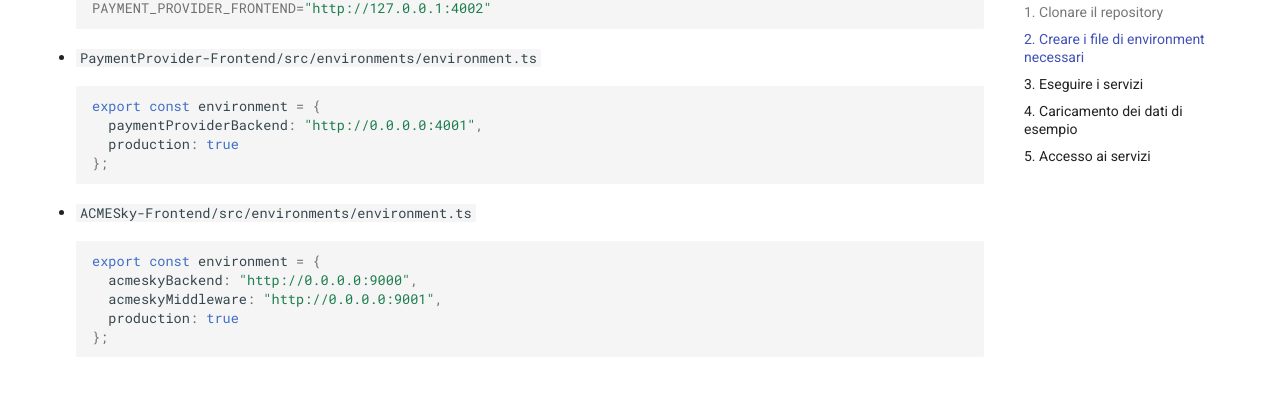
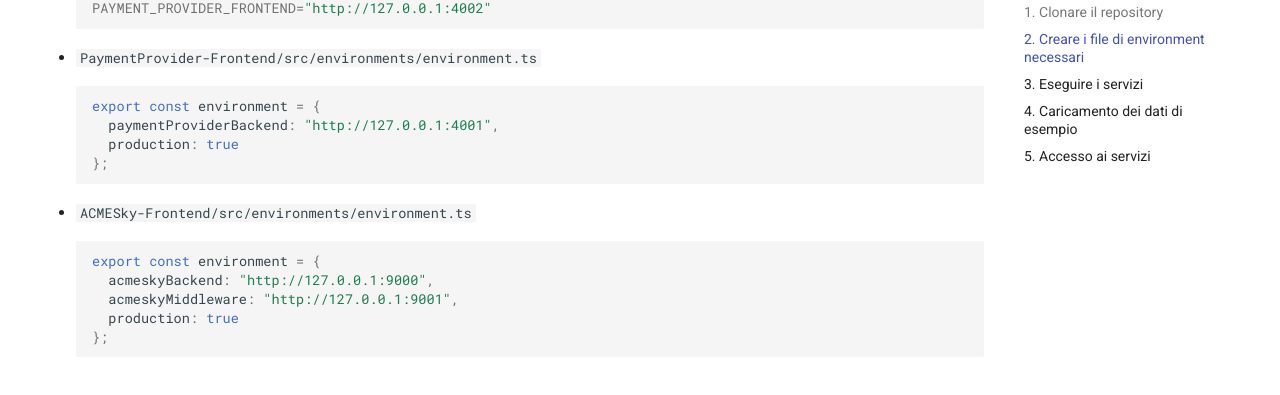
Before and after one commit to sosengers/project-documentation, an MkDocs documentation site: the page built from docs/executeinstruction.md, in a window 1280 px wide and 900 px high, scrolled down 1680 px. Shown: the part 144-539 px from the top of the window. Built offline with MkDocs 1.6.1 and Material for MkDocs 9.7.7, drawn with Linux system fonts in a browser that asks for light colours; comment, search, counter and statistics services are not loaded; some of the changed lines change nothing that is shown.

Commit message:
Aggiornati environment file di esempio

````diff
--- a/docs/executeinstruction.md
+++ b/docs/executeinstruction.md
@@ -70,15 +70,15 @@
 - `PaymentProvider-Frontend/src/environments/environment.ts`
 ```typescript
 export const environment = {
-  paymentProviderBackend: "http://0.0.0.0:4001",
+  paymentProviderBackend: "http://127.0.0.1:4001",
   production: true
 };
 ```
 - `ACMESky-Frontend/src/environments/environment.ts`
 ```typescript
 export const environment = {
-  acmeskyBackend: "http://0.0.0.0:9000",
-  acmeskyMiddleware: "http://0.0.0.0:9001",
+  acmeskyBackend: "http://127.0.0.1:9000",
+  acmeskyMiddleware: "http://127.0.0.1:9001",
   production: true
 };
 ```
````
